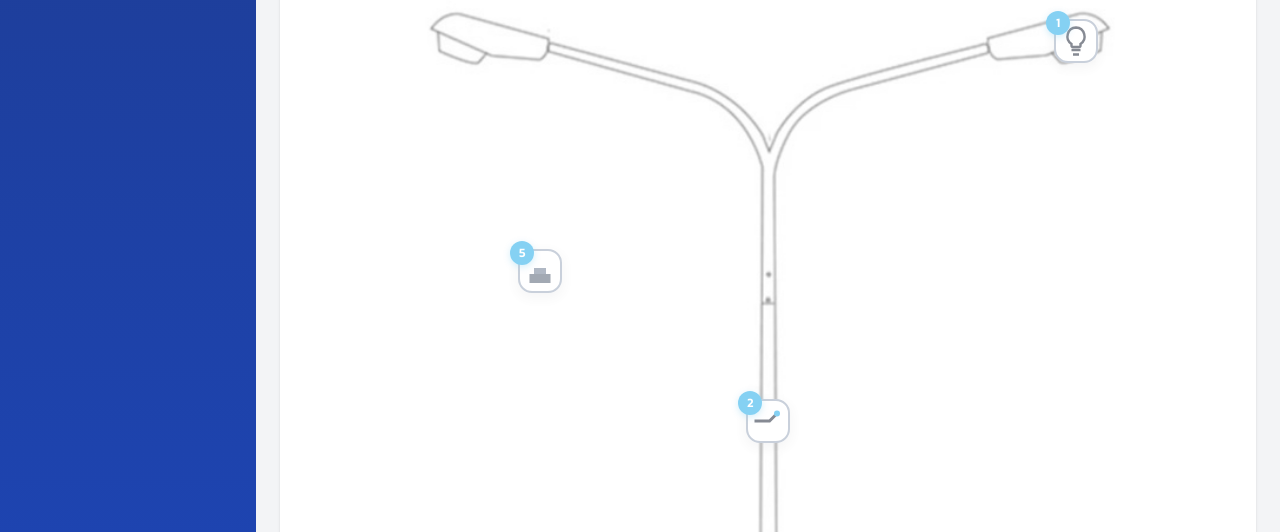
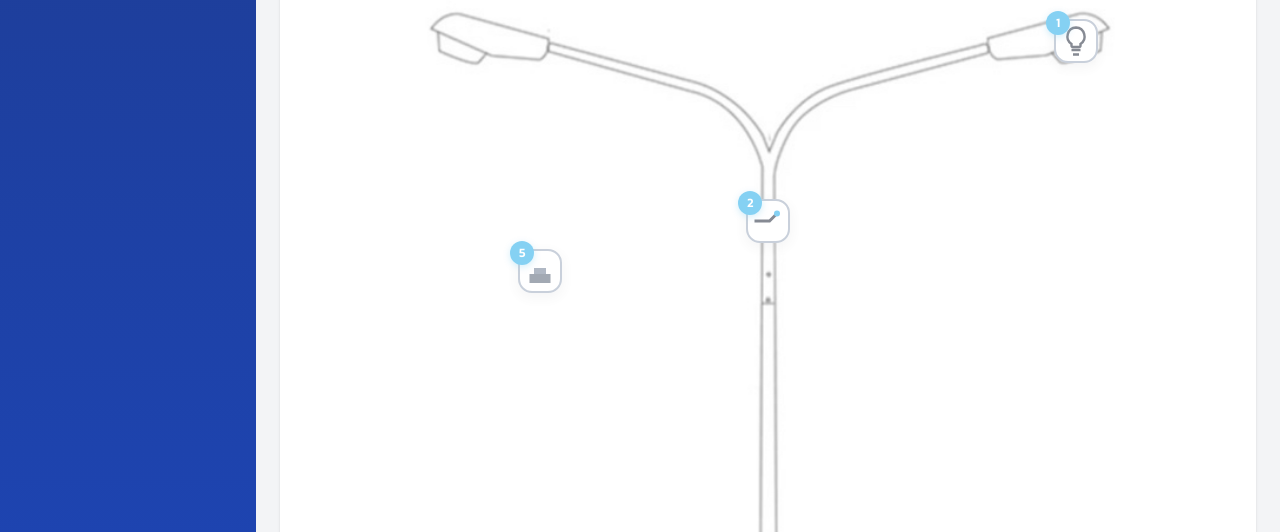
Before and after one commit to bellz1601/sorry, a Flask app: page /dashboard in a window 1280 px wide. Shown: the part 501-1033 px from the top of the page. Run offline with Flask 3, Linux system fonts and the light colour scheme; the visitor is signed in with stand-in values (Sample User, id 1); data that the repository does not hold is empty; some libraries are stand-ins or nearby versions.

Commit message:
Update dashboard.html

```diff
--- a/templates/dashboard.html
+++ b/templates/dashboard.html
@@ -97,7 +97,7 @@ focus:outline-none focus:ring-0 focus:border-slate-300">
 
       <!-- 2) โครงสร้างเสา -->
 <button type="button" data-part="pole"
-  class="icon-btn absolute top-[400px] left-1/2 -translate-x-1/2"
+  class="icon-btn absolute top-[200px] left-1/2 -translate-x-1/2"
   title="2) กิ่ง" aria-label="กิ่ง">
   <span class="badge">2</span>
 
```
